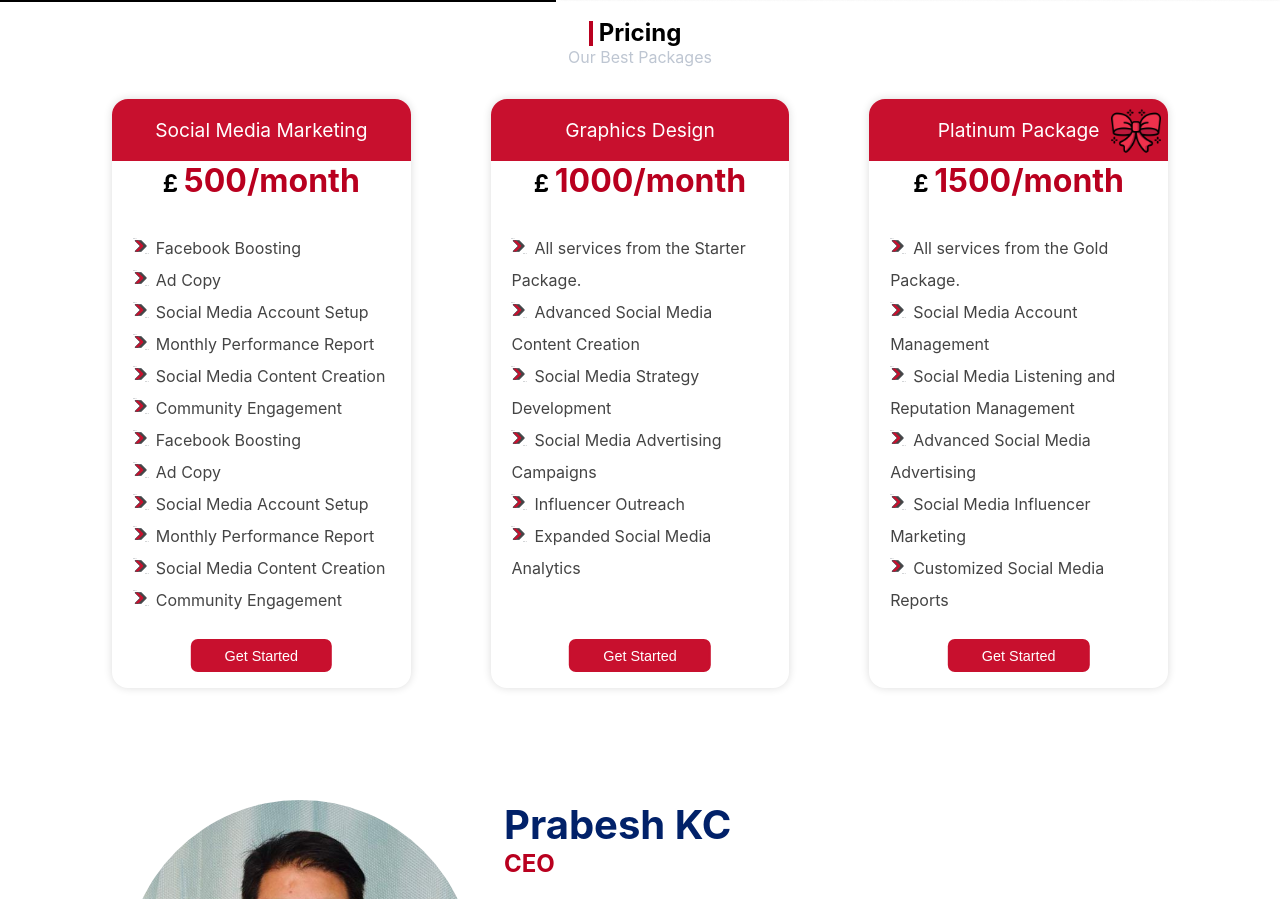
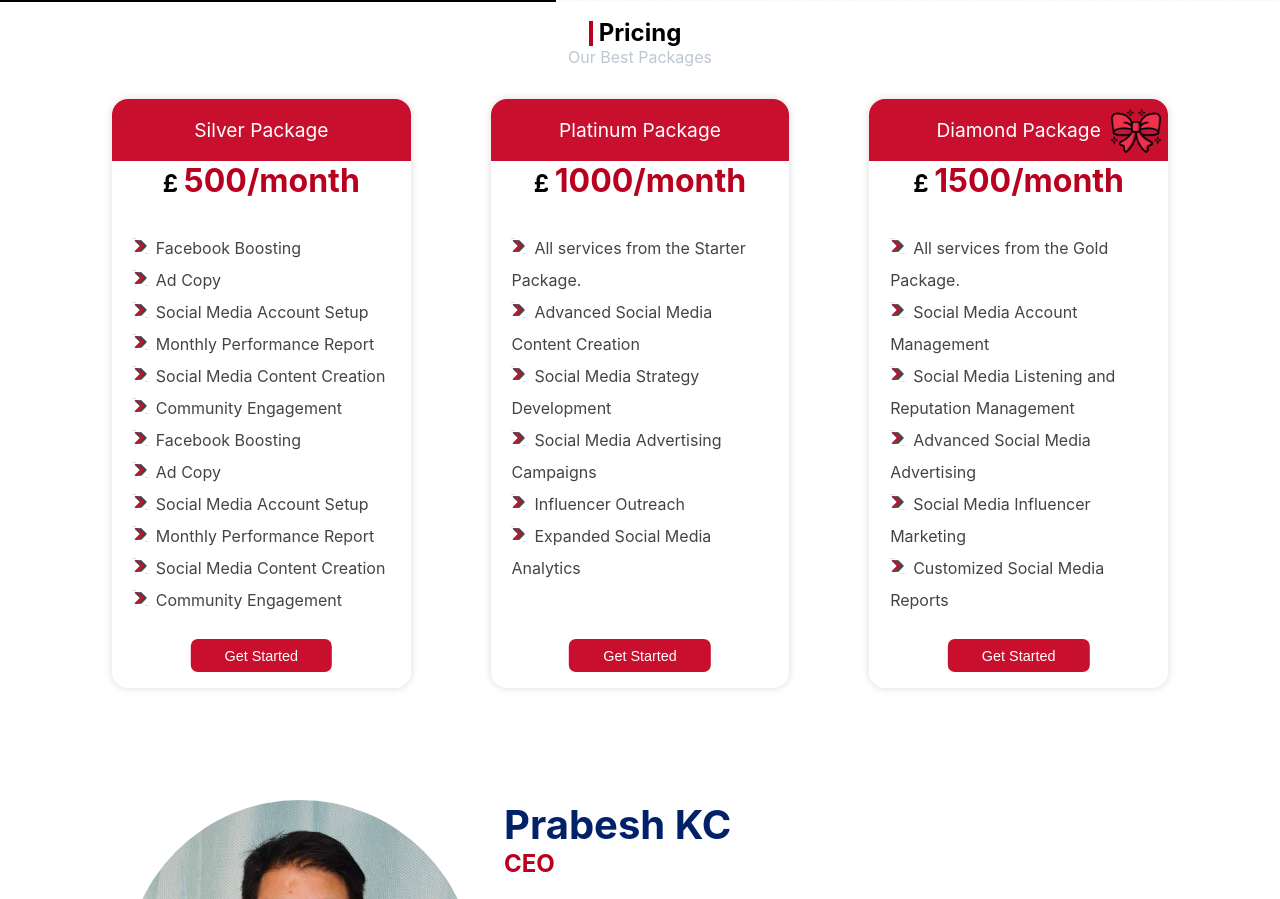
Before and after one commit to nitesh504/ukDigimarketing, a React (Create React App) app in the folder UK-Digital-Marketting/: page / in a window 1280 px wide. Shown: the part 2417-3316 px from the top of the page. Built offline with nearby package versions, Linux system fonts and the light colour scheme.

Commit message:
pricing heading changed

```diff
--- a/UK-Digital-Marketting/src/Components/pricing/pricing.jsx
+++ b/UK-Digital-Marketting/src/Components/pricing/pricing.jsx
@@ -18,7 +18,7 @@ const Pricing = () => {
               width: "100%",
             }}
           >
-            Social Media Marketing
+            Silver Package
           </div>
           <h1>
             £ <span>500/month</span>
@@ -49,7 +49,7 @@ const Pricing = () => {
               width: "100%",
             }}
           >
-            Graphics Design
+            Platinum Package
           </div>
           <h1>
             £ <span>1000/month</span>
@@ -74,7 +74,7 @@ const Pricing = () => {
               width: "100%",
             }}
           >
-            Platinum Package
+            Diamond Package
           </div>
           <h1>
             £ <span>1500/month</span>
```
